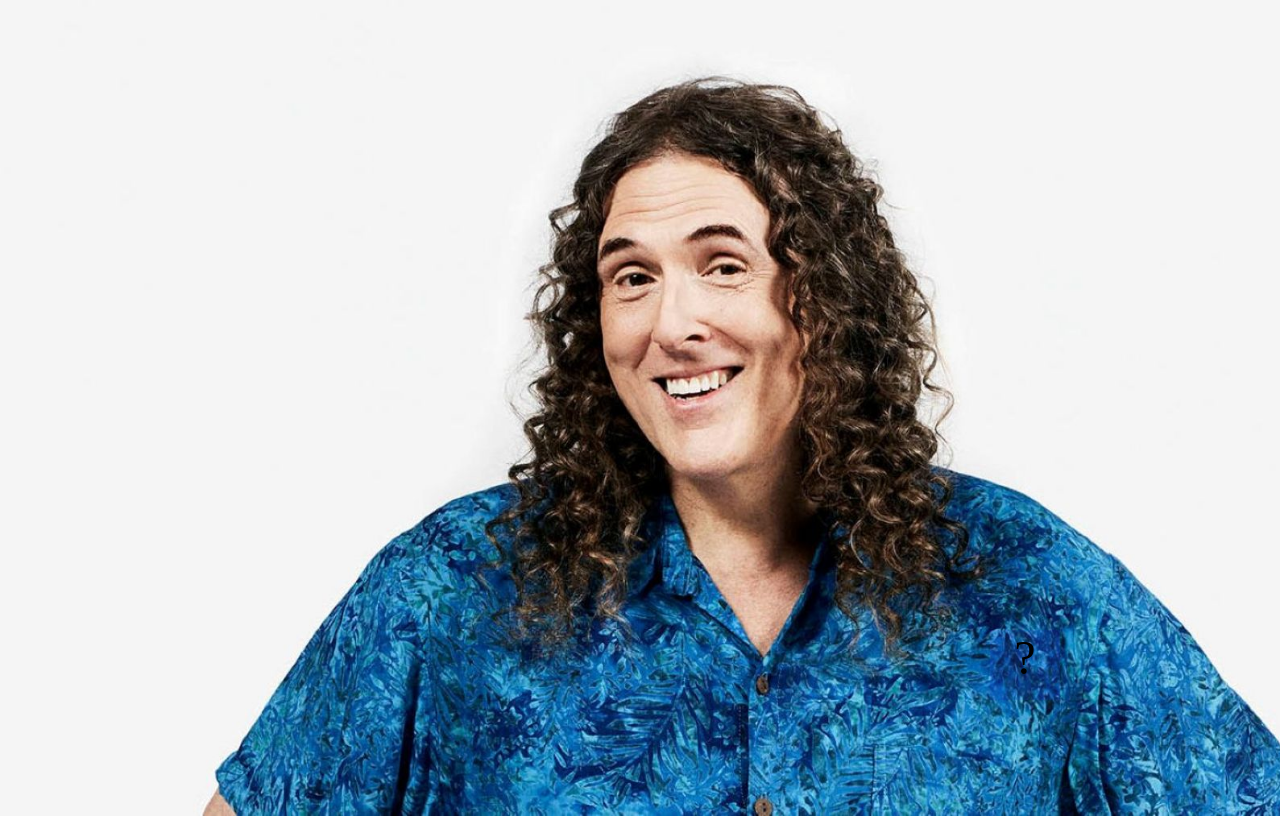
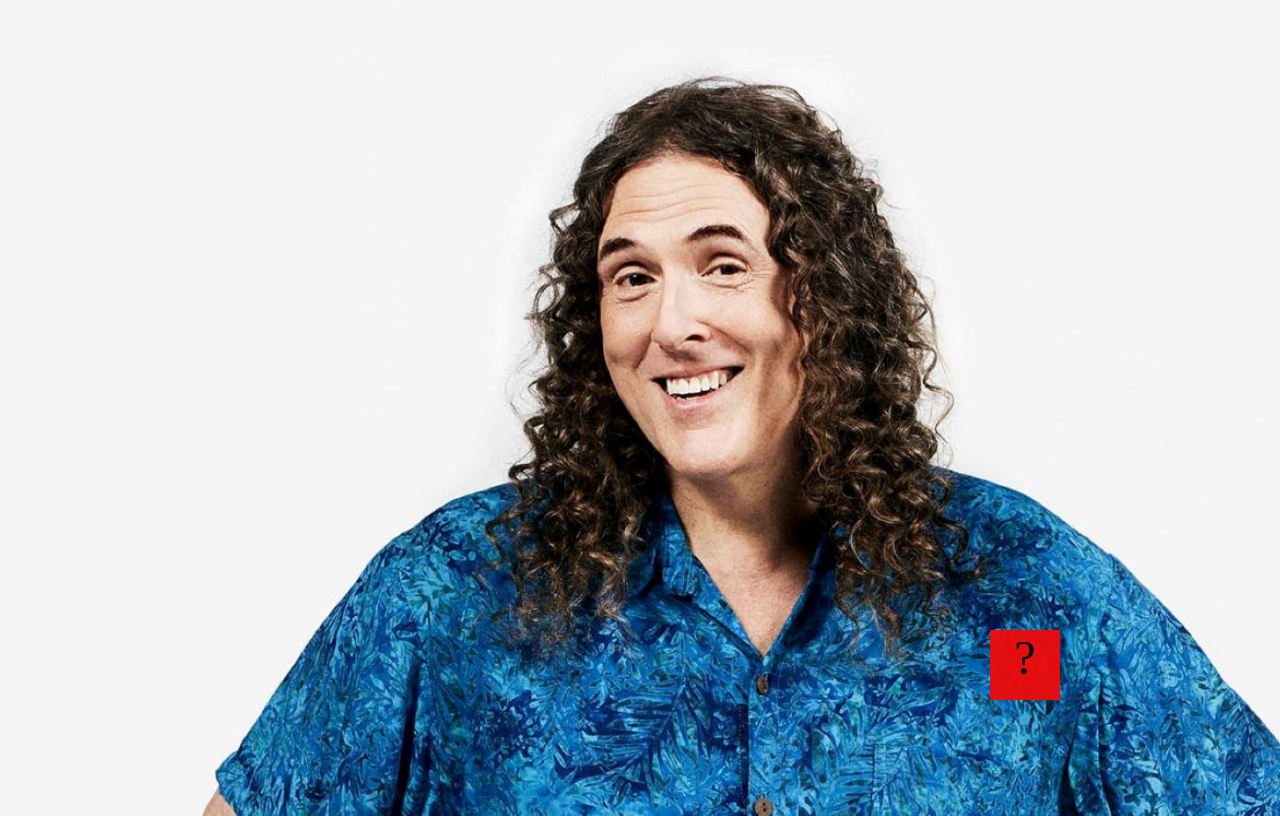
Before and after one commit to benjaminrodriguez9312/benjaminrodriguez9312.github.io, a plain HTML site: page fsd-projects/bouncing-box/index.html in a window 1280 px wide. Drawn offline with Linux system fonts and the light colour scheme.

Commit message:
Finished Bouncing Box

```diff
--- a/fsd-projects/bouncing-box/index.html
+++ b/fsd-projects/bouncing-box/index.html
@@ -7,8 +7,8 @@
     <style>
 
       body {
-       background-image: url("weird.background.image/Alfred.jpg");
-       background-color: #c3a3a3;
+       background-image: url("images/Alfred.jpg");
+       background-color: #ff0000;
        -webkit-background-size: cover;
        -moz-background-size: cover;
        -o-background-size: cover;
@@ -18,7 +18,7 @@
       .box {
         width: 70px;
         height: 70px;
-        background-color: #2615ec1b;
+        background-color: #ef0b0bf2;
         font-size: 300%;
         text-align: center;
         user-select: none;
@@ -60,6 +60,7 @@
 
         // Every 50 milliseconds, call the update Function (see below)
         setInterval(update, 50);
+
 
         // Every time the box is clicked, call the handleBoxClick Function (see below)
         box.on("click", handleBoxClick);
```
Also changed, not shown: fsd-projects/bouncing-box/images/Alfred.jpg (renamed from fsd-projects/bouncing-box/weird.background.image/Alfred.jpg), fsd-projects/bouncing-box/images/tom.jpg (added).
